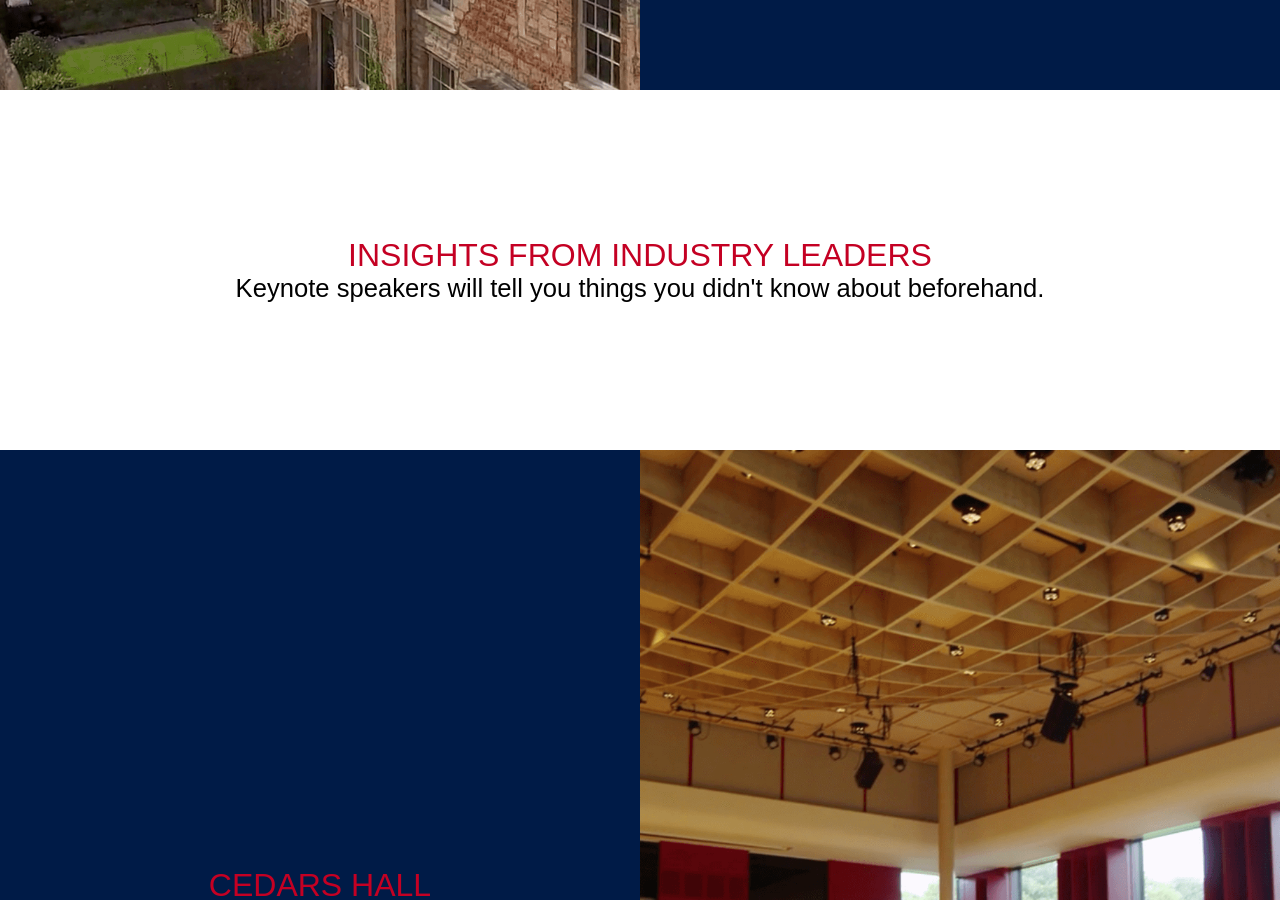
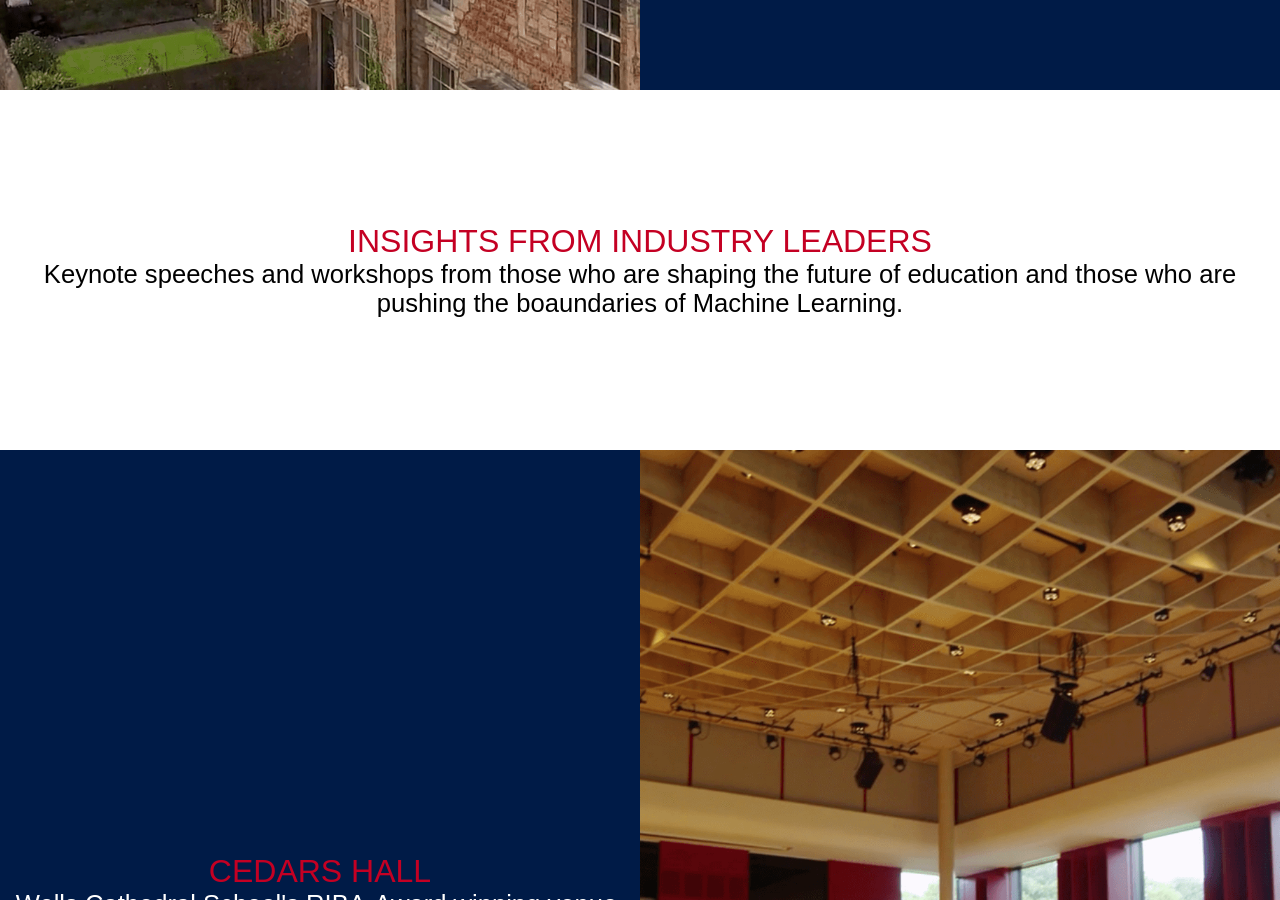
Before and after one commit to AIConf/aiconf.github.io, a Jekyll site: the page built from index.md, in a window 1280 px wide and 900 px high, scrolled down 2070 px. Built offline with Jekyll 4.4.1, drawn with Linux system fonts in a browser that asks for light colours; some of the changed text lies outside the part shown.

Commit message:
update copy

```diff
--- a/_layouts/home.html
+++ b/_layouts/home.html
@@ -24,21 +24,21 @@
       <div class="tile-text">
         <div class="tile-content">
           <h2>Wells, Somerset</h2>
-          <p>It's where they filmed Hot Fuzz</p>
+          <p>England's smallest city, in the heart of the somerset countryside. A perfect blend of anicent and modern.</p>
         </div>
       </div>
     </article>
     <article class="tile tile-info">
       <div class="tile-content">
         <h2>Insights from Industry Leaders</h2>
-        <p>Keynote speakers will tell you things you didn't know about beforehand.</p>
+        <p>Keynote speeches and workshops from those who are shaping the future of education and those who are pushing the boaundaries of Machine Learning.</p>
       </div>
     </article>
     <article class="tile-split">
       <div class="tile-text">
         <div class="tile-content">
           <h2>Cedars Hall</h2>
-          <p>It's a venue where you can listen to other people talking.</p>
+          <p>Wells Cathedral School's RIBA-Award winning venue. The perfect setting for finding inspiration.</p>
         </div>
       </div>
       <div id="eavis_auditorium" class="tile-image">
```
Also changed, not shown: other parts of _layouts/home.html (+1 -1 lines).
